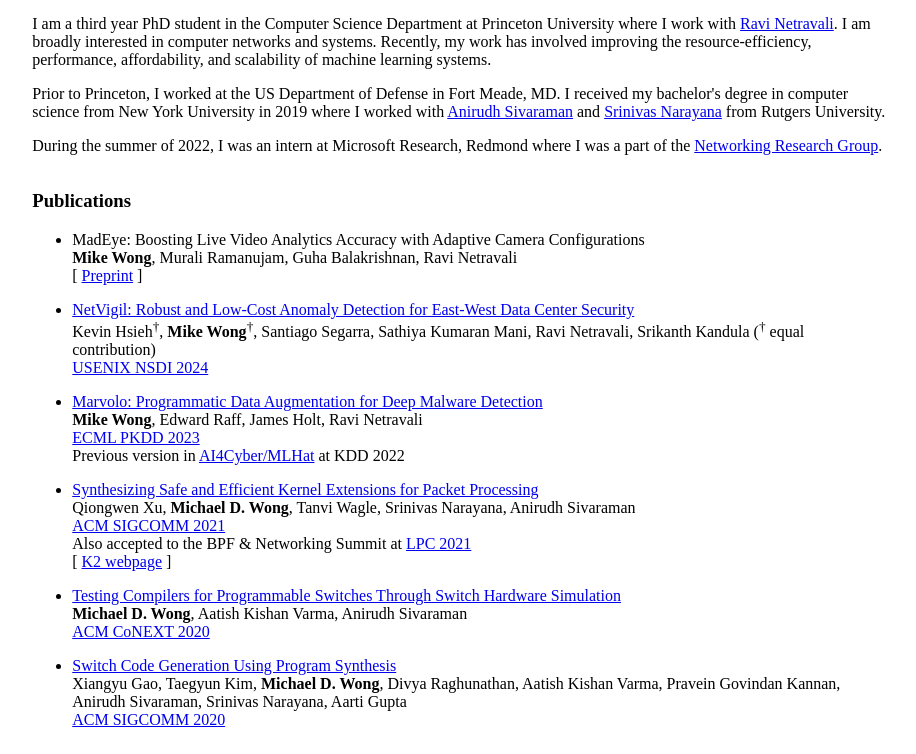
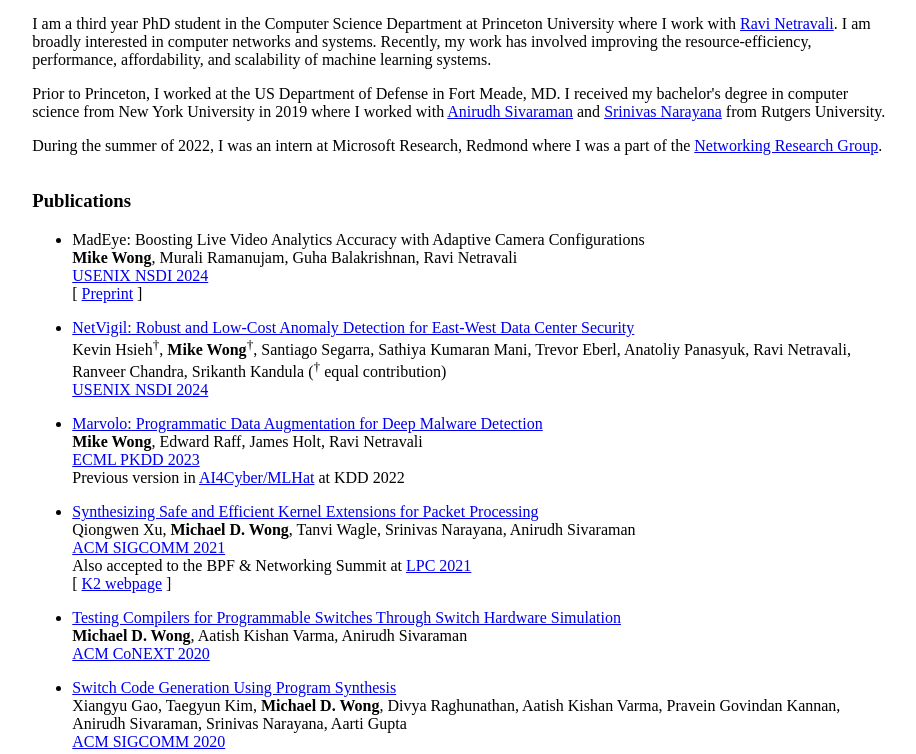
Before and after one commit to michaeldwong/michaeldwong.github.io, a plain HTML site: page index.html in a window 1280 px wide. Shown: the part 257-1011 px from the top of the page, without its empty margins (178-1094 px from the left). Drawn offline with Linux system fonts and the light colour scheme.

Commit message:
Add NSDI papers

```diff
--- a/index.html
+++ b/index.html
@@ -49,6 +49,7 @@
         <li>
             <p>MadEye: Boosting Live Video Analytics Accuracy with Adaptive Camera Configurations<br>
             <b>Mike Wong</b>, Murali Ramanujam, Guha Balakrishnan, Ravi Netravali<br>
+            <a href="https://www.usenix.org/conference/nsdi24">USENIX NSDI 2024</a><br>
             [ <a href="https://arxiv.org/pdf/2304.02101.pdf">Preprint</a> ]</p>
         </li>
 
@@ -57,7 +58,7 @@
 
         <li>
             <p><a href="#">NetVigil: Robust and Low-Cost Anomaly Detection for East-West Data Center Security</a><br>
-             Kevin Hsieh<sup>†</sup>, <b>Mike Wong</b><sup>†</sup>, Santiago Segarra, Sathiya Kumaran Mani, Ravi Netravali, Srikanth Kandula (<sup>†</sup> equal contribution)<br>
+             Kevin Hsieh<sup>†</sup>, <b>Mike Wong</b><sup>†</sup>, Santiago Segarra, Sathiya Kumaran Mani, Trevor Eberl, Anatoliy Panasyuk, Ravi Netravali, Ranveer Chandra, Srikanth Kandula (<sup>†</sup> equal contribution)<br>
             <a href="https://www.usenix.org/conference/nsdi24">USENIX NSDI 2024</a><br>
         </li>
 
```
